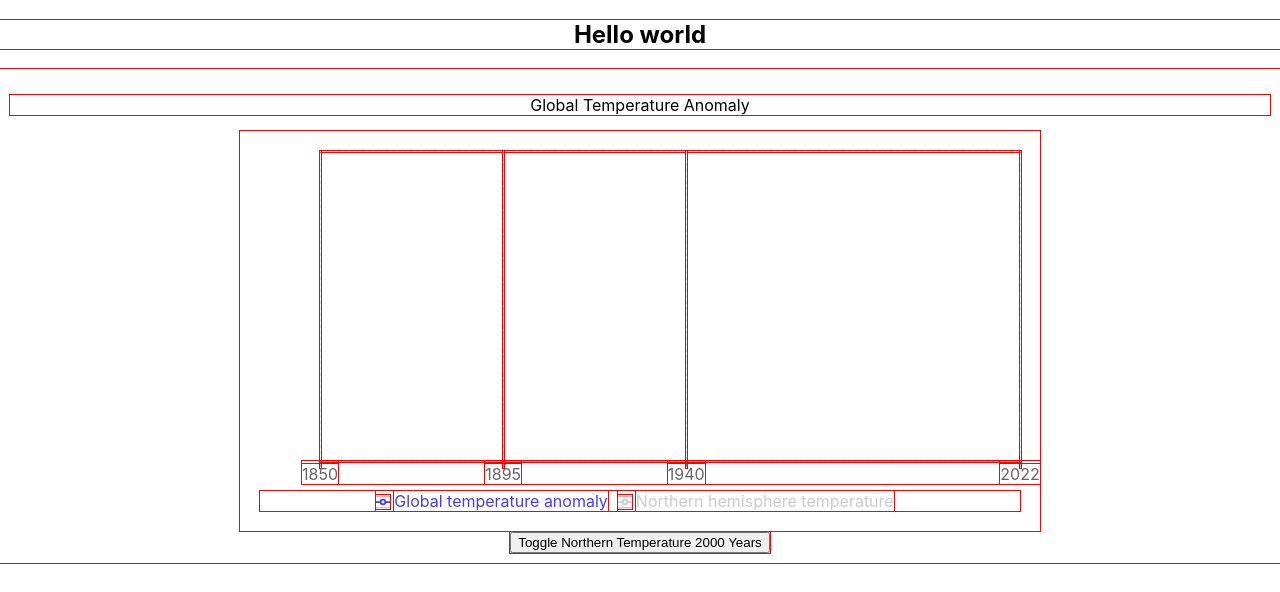
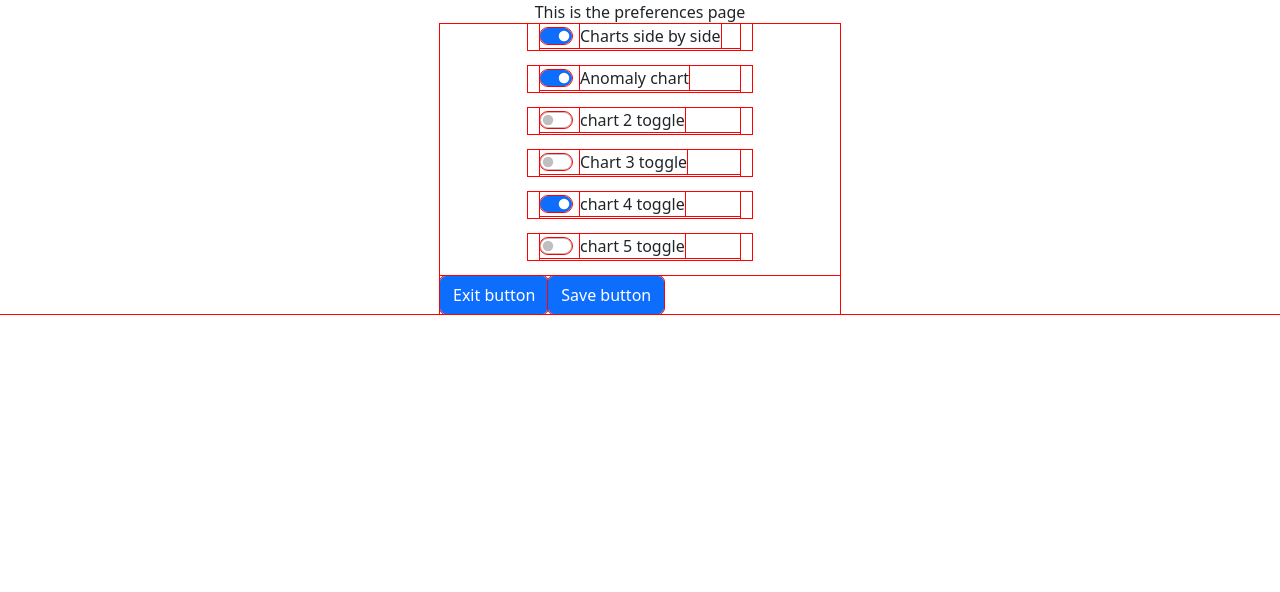
Before and after one commit to Projekti-Ryhma1/Climate-History-App, a React (Create React App) app in the folder client/: page / in a window 1280 px wide. Shown: the top 592 px of the page. Built offline with nearby package versions, Linux system fonts and the light colour scheme; no server answers.

Commit message:
Using Axios to send http calls

```diff
--- a/client/src/App.js
+++ b/client/src/App.js
@@ -1,13 +1,25 @@
 import './App.css';
 import ClimateLineChart from './modules/ClimateLineChart';
+import{ Routes, Route } from "react-router-dom";
+import Preferences from './pages/Preferences';
+import 'bootstrap/dist/css/bootstrap.min.css'
 
 function App() {
   return (
     <div className="App">
-      <h2>Hello world</h2>
+      {/* <h2>Hello world</h2>
 
-      <ClimateLineChart/>
+      <ClimateLineChart/> */}
+
+      <div>
+        <Routes>
+          <Route path="/" element={<Preferences/>} />
+        </Routes>
+      </div>
+
     </div>
+
+
   );
 }
 
--- a/client/src/components/PreferencesDisplayContent.js
+++ b/client/src/components/PreferencesDisplayContent.js
@@ -1,7 +1,23 @@
 import PreferencesSwitchGroup from "./PreferencesSwitchGroup"
 import PrefenrecesButtonGroup from "./PreferencesButtonGroup"
+import axios from "axios";
+import {useEffect, useState} from "react"
 
 export default function PreferencesDisplayContent(){
+    const [username, setUsername] = useState ("Matti");
+    const [preferences, setPreferences] = useState(null);
+
+    useEffect(() => {
+        const address = "http://localhost:3001/preferences/" + username;
+        axios.get(address)
+        .then((response) => {
+            console.log(response.data);
+            setPreferences(response.data);
+        }).catch(error => {
+            alert("Retrieving user preferences failed " + error);
+        });
+    }, [])
+
     const checked = true;
     return(
         <div className="div-centered">
```
Also changed, not shown: 1 other file (tests, documents, lock files or other folders).
